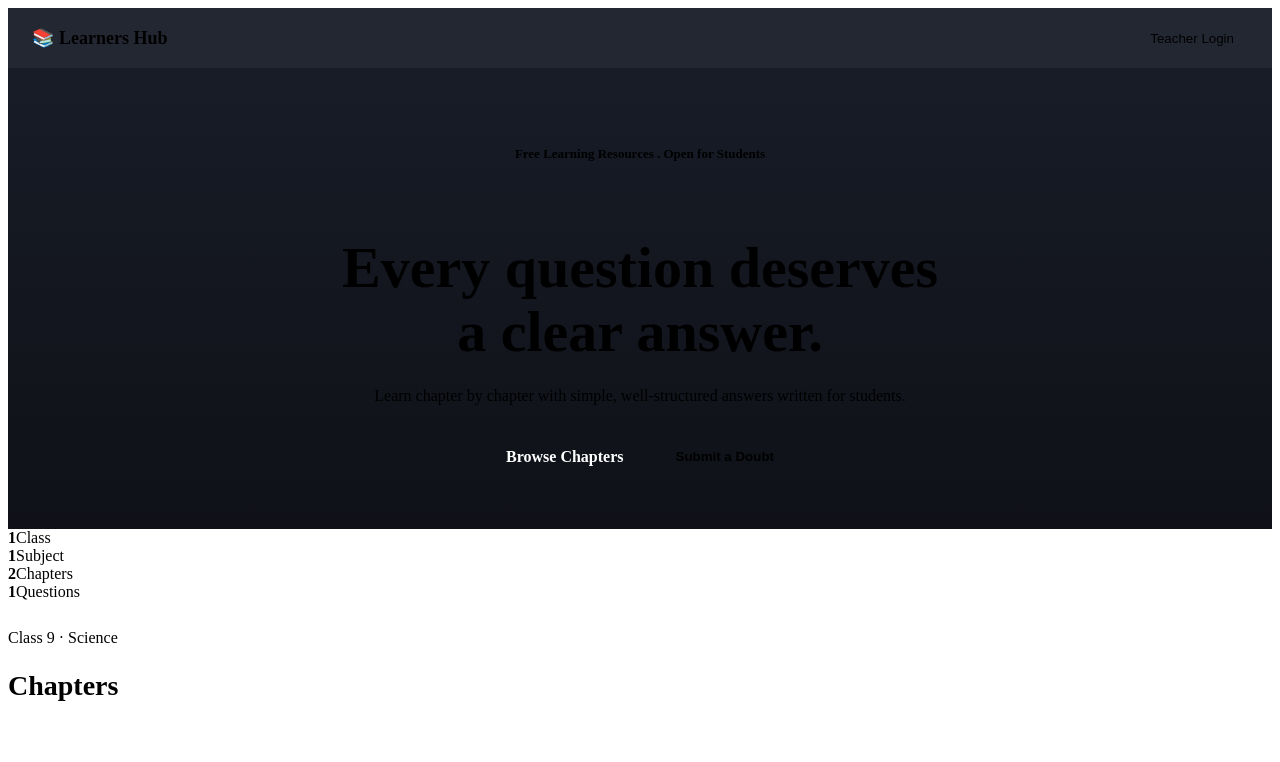
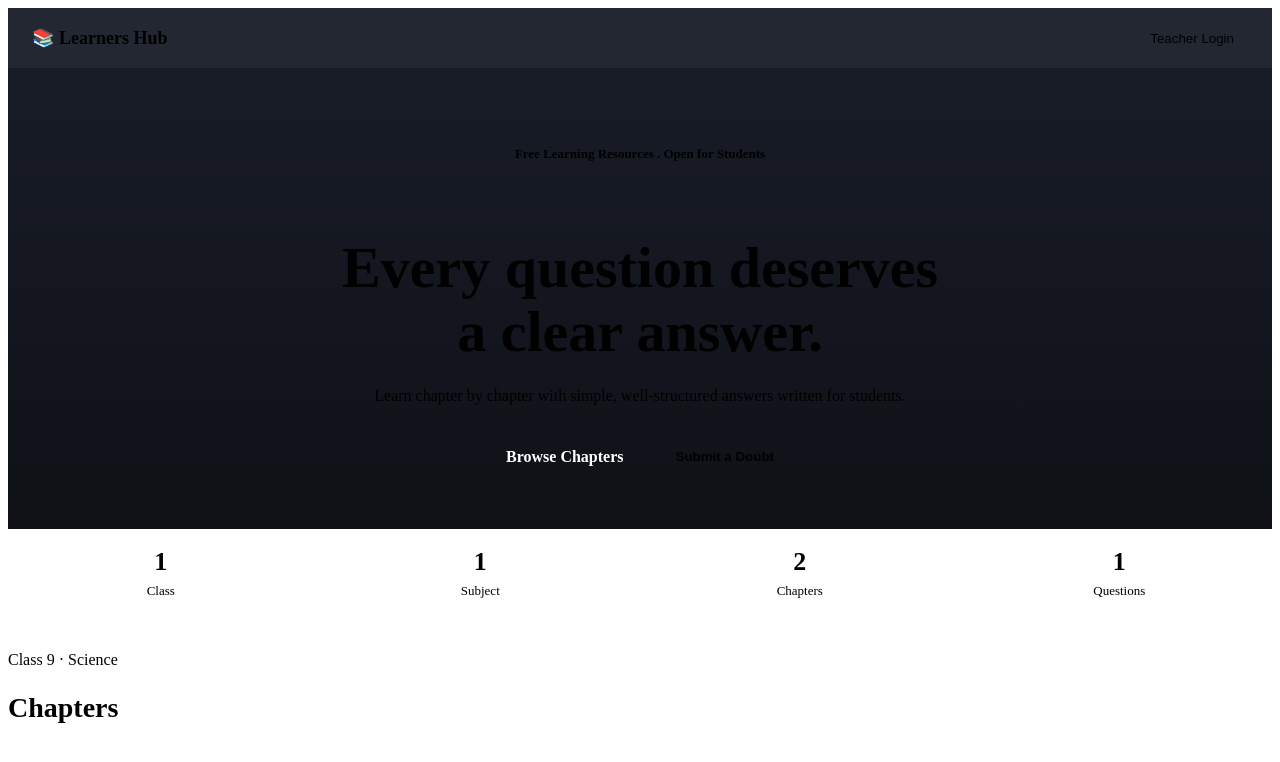
Before and after one commit to Sonu0510/learners-hub, a React (Vite) app: page / in a window 1280 px wide. Shown: the top 762 px of the page. Built offline with nearby package versions, Linux system fonts and the light colour scheme; the HTML template or start-up script is replaced by a standard one.

Commit message:
Style homepage statistics cards

```diff
--- /dev/null
+++ b/src/components/Stats.css
@@ -0,0 +1,32 @@
+.stats {
+  display: grid;
+  grid-template-columns: repeat(4, 1fr);
+  gap: 14px;
+  margin-bottom: 34px;
+}
+
+.stats div {
+  background: var(--card);
+  border: 1px solid var(--border);
+  border-radius: var(--radius);
+  padding: 18px;
+  text-align: center;
+}
+
+.stats strong {
+  display: block;
+  font-size: 26px;
+  color: var(--text);
+  margin-bottom: 4px;
+}
+
+.stats span {
+  color: var(--muted);
+  font-size: 13px;
+}
+
+@media (max-width: 700px) {
+  .stats {
+    grid-template-columns: repeat(2, 1fr);
+  }
+}
--- a/src/components/Stats.jsx
+++ b/src/components/Stats.jsx
@@ -1,3 +1,5 @@
+import "./Stats.css";
+
 function Stats({ chapters, questions }) {
   return (
     <section className="stats">
```
